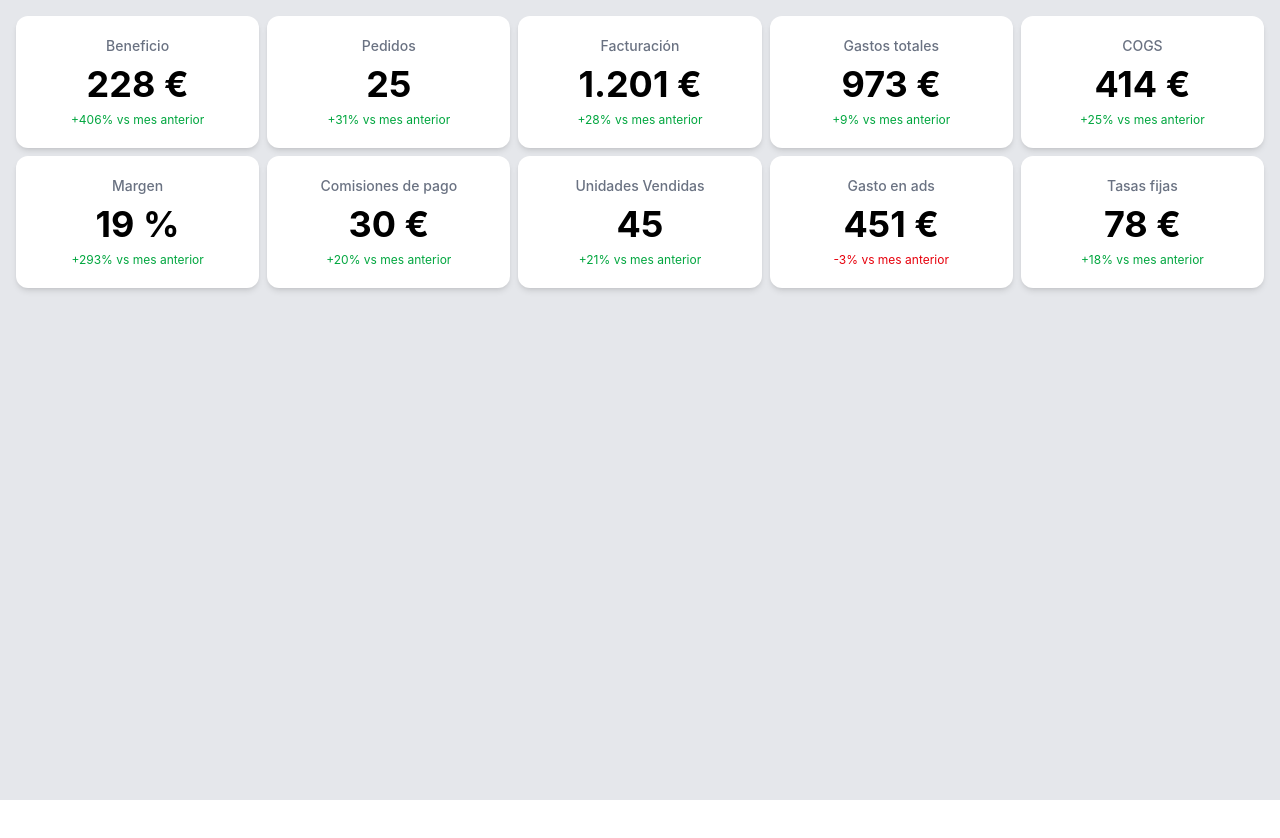
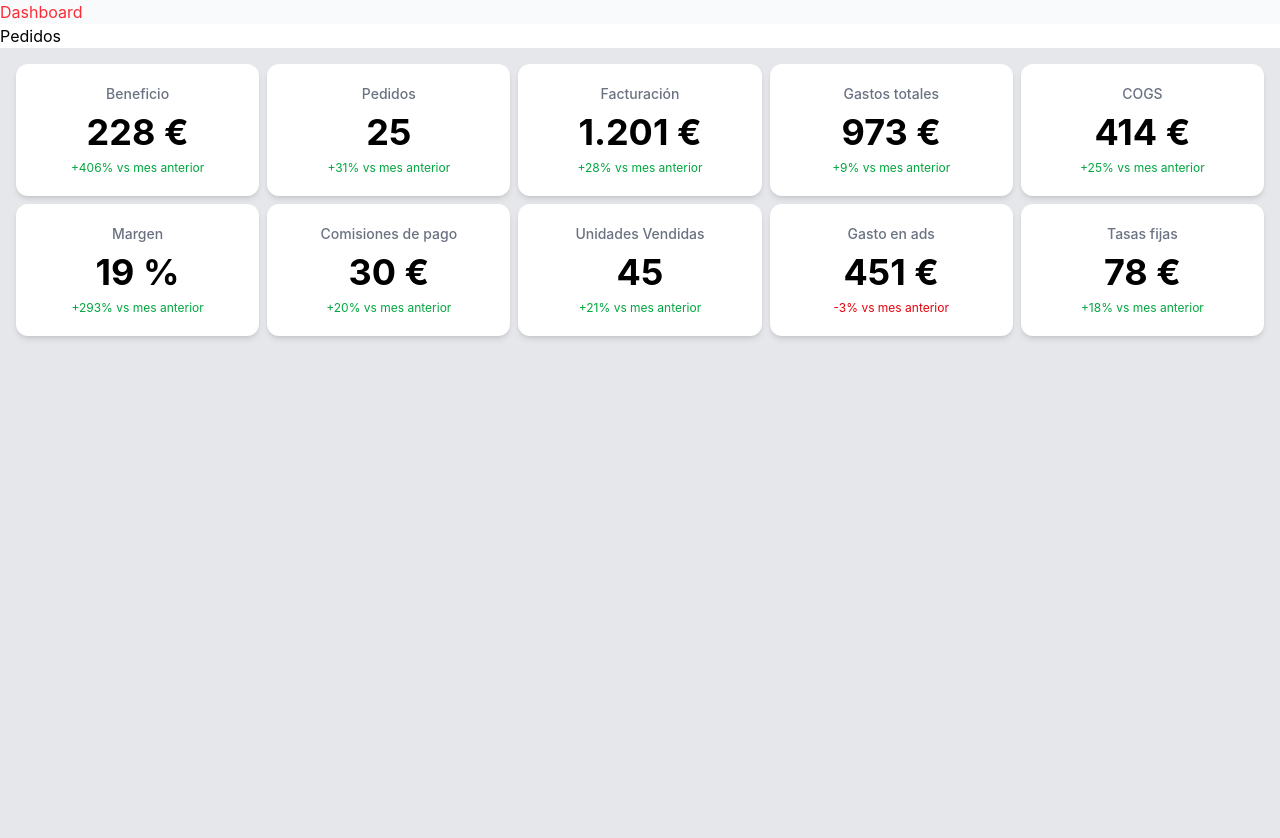
Before and after one commit to Danitaillefer/shop-panel, a React (Vite) app in the folder apps/web/: page / in a window 1280 px wide. Shown: the top 838 px of the page. Before the commit the page ends 800 px from the top, so only its background shows below. Built offline with nearby package versions, Linux system fonts and the light colour scheme.

Commit message:
feat: add router, layout and sidebar navigation

```diff
--- a/apps/web/src/App.tsx
+++ b/apps/web/src/App.tsx
@@ -1,45 +1,11 @@
-import { KpiCard } from "./components/KpiCard";
-import { filterAdSpendByDate, filterOrdersByDate, subtractDays } from "./lib/dates"
-import { DEMO_TODAY } from "./lib/config";
-import { orders } from "./data/orders";
-import { products } from "./data/products";
-import { adSpend } from "./data/adSpend";
-import { getChangePercent, getDashboardMetrics, type DashboardMetrics } from "./lib/metrics";
-
-const PERIOD_DAYS = 14;
-
+import { RouterProvider } from "react-router-dom"
+import { router } from "./router"
 
 function App() {
+  return(
 
-  const currentFrom = subtractDays(DEMO_TODAY, PERIOD_DAYS);
-  const previousFrom = subtractDays(DEMO_TODAY, PERIOD_DAYS * 2);
-
-  const currentOrders = filterOrdersByDate(orders, currentFrom, DEMO_TODAY);
-  const previousOrders = filterOrdersByDate(orders, previousFrom, currentFrom);
-  const currentAdSpend = filterAdSpendByDate(adSpend, currentFrom, DEMO_TODAY);
-  const previousAdSpend = filterAdSpendByDate(adSpend, previousFrom, currentFrom);
-
-  const current = getDashboardMetrics(currentOrders, products, currentAdSpend);
-  const previous = getDashboardMetrics(previousOrders, products, previousAdSpend);
-
-  const change = (key: keyof DashboardMetrics) => getChangePercent(current[key], previous[key])
-
-  return (
-    <div className="min-h-screen bg-gray-200 p-4">
-      <div className="grid grid-cols-1 md:grid-cols-2 lg:grid-cols-5 gap-2">
-      <KpiCard title="Beneficio" value={current.profit} change={change('profit')}/>
-      <KpiCard title="Pedidos" value={current.orderCount} change={change('orderCount')} format="decimal"/>
-      <KpiCard title="Facturación" value={current.revenue} change={change('revenue')} />
-      <KpiCard title="Gastos totales" value={current.totalExpenses} change={change('totalExpenses')} />
-      <KpiCard title="COGS" value={current.cogs} change={change('cogs')} />
-      <KpiCard title="Margen" value={current.margin} change={change('margin')} format="percent"/>
-      <KpiCard title="Comisiones de pago" value={current.paymentFees} change={change('paymentFees')}/>
-      <KpiCard title="Unidades Vendidas" value={current.units} change={change('units')} format="decimal"/>
-      <KpiCard title="Gasto en ads" value={current.adsSpend} change={change('adsSpend')} />
-      <KpiCard title="Tasas fijas" value={current.fixedFees} change={change('fixedFees')} />
-      </div>
-    </div>
+    <RouterProvider router={router} />
   )
 }
 
-export default App
+export default App;
--- /dev/null
+++ b/apps/web/src/Layout.tsx
@@ -0,0 +1,15 @@
+import { Outlet } from 'react-router-dom'
+import Sidebar from './components/Sidebar'
+
+function Layout() {
+  return (
+    <div>
+        <Sidebar/>
+        <main className='flex-1'>
+            <Outlet />
+        </main>
+    </div>
+  )
+}
+
+export default Layout
--- /dev/null
+++ b/apps/web/src/components/Sidebar.tsx
@@ -0,0 +1,13 @@
+import { NavLink } from "react-router-dom";
+
+
+function Sidebar(){
+    return(
+        <nav className="flex flex-col">
+            <NavLink to="/" className={({ isActive }) => isActive ? "text-red-500 bg-gray-50" : ""}end>Dashboard</NavLink>
+            <NavLink to="/orders" className={({ isActive }) => isActive ? "text-red-500 bg-gray-50" : ""} end>Pedidos</NavLink>
+        </nav>
+    )
+}
+
+export default Sidebar;
--- /dev/null
+++ b/apps/web/src/pages/Dashboard.tsx
@@ -0,0 +1,45 @@
+import { KpiCard } from "../components/KpiCard";
+import { filterAdSpendByDate, filterOrdersByDate, subtractDays } from "../lib/dates"
+import { DEMO_TODAY } from "../lib/config";
+import { orders } from "../data/orders";
+import { products } from "../data/products";
+import { adSpend } from "../data/adSpend";
+import { getChangePercent, getDashboardMetrics, type DashboardMetrics } from "../lib/metrics";
+
+const PERIOD_DAYS = 14;
+
+
+function Dashboard() {
+
+  const currentFrom = subtractDays(DEMO_TODAY, PERIOD_DAYS);
+  const previousFrom = subtractDays(DEMO_TODAY, PERIOD_DAYS * 2);
+
+  const currentOrders = filterOrdersByDate(orders, currentFrom, DEMO_TODAY);
+  const previousOrders = filterOrdersByDate(orders, previousFrom, currentFrom);
+  const currentAdSpend = filterAdSpendByDate(adSpend, currentFrom, DEMO_TODAY);
+  const previousAdSpend = filterAdSpendByDate(adSpend, previousFrom, currentFrom);
+
+  const current = getDashboardMetrics(currentOrders, products, currentAdSpend);
+  const previous = getDashboardMetrics(previousOrders, products, previousAdSpend);
+
+  const change = (key: keyof DashboardMetrics) => getChangePercent(current[key], previous[key])
+
+  return (
+    <div className="min-h-screen bg-gray-200 p-4">
+      <div className="grid grid-cols-1 md:grid-cols-2 lg:grid-cols-5 gap-2">
+      <KpiCard title="Beneficio" value={current.profit} change={change('profit')}/>
+      <KpiCard title="Pedidos" value={current.orderCount} change={change('orderCount')} format="decimal"/>
+      <KpiCard title="Facturación" value={current.revenue} change={change('revenue')} />
+      <KpiCard title="Gastos totales" value={current.totalExpenses} change={change('totalExpenses')} />
+      <KpiCard title="COGS" value={current.cogs} change={change('cogs')} />
+      <KpiCard title="Margen" value={current.margin} change={change('margin')} format="percent"/>
+      <KpiCard title="Comisiones de pago" value={current.paymentFees} change={change('paymentFees')}/>
+      <KpiCard title="Unidades Vendidas" value={current.units} change={change('units')} format="decimal"/>
+      <KpiCard title="Gasto en ads" value={current.adsSpend} change={change('adsSpend')} />
+      <KpiCard title="Tasas fijas" value={current.fixedFees} change={change('fixedFees')} />
+      </div>
+    </div>
+  )
+}
+
+export default Dashboard
--- /dev/null
+++ b/apps/web/src/pages/Orders.tsx
@@ -0,0 +1,8 @@
+
+function Orders(){
+    return(
+        <h1>Pedidos</h1>
+    )
+}
+
+export default Orders
--- /dev/null
+++ b/apps/web/src/router.tsx
@@ -0,0 +1,15 @@
+import { createBrowserRouter } from "react-router-dom";
+import Dashboard from "./pages/Dashboard";
+import Orders from "./pages/Orders";
+import Layout from "./Layout";
+
+export const router = createBrowserRouter([
+    {
+        path: '/',
+        element: <Layout />,
+        children: [
+            { index: true, element: <Dashboard/>},
+            { path: 'orders', element: <Orders />}
+        ]
+    }
+])
```
